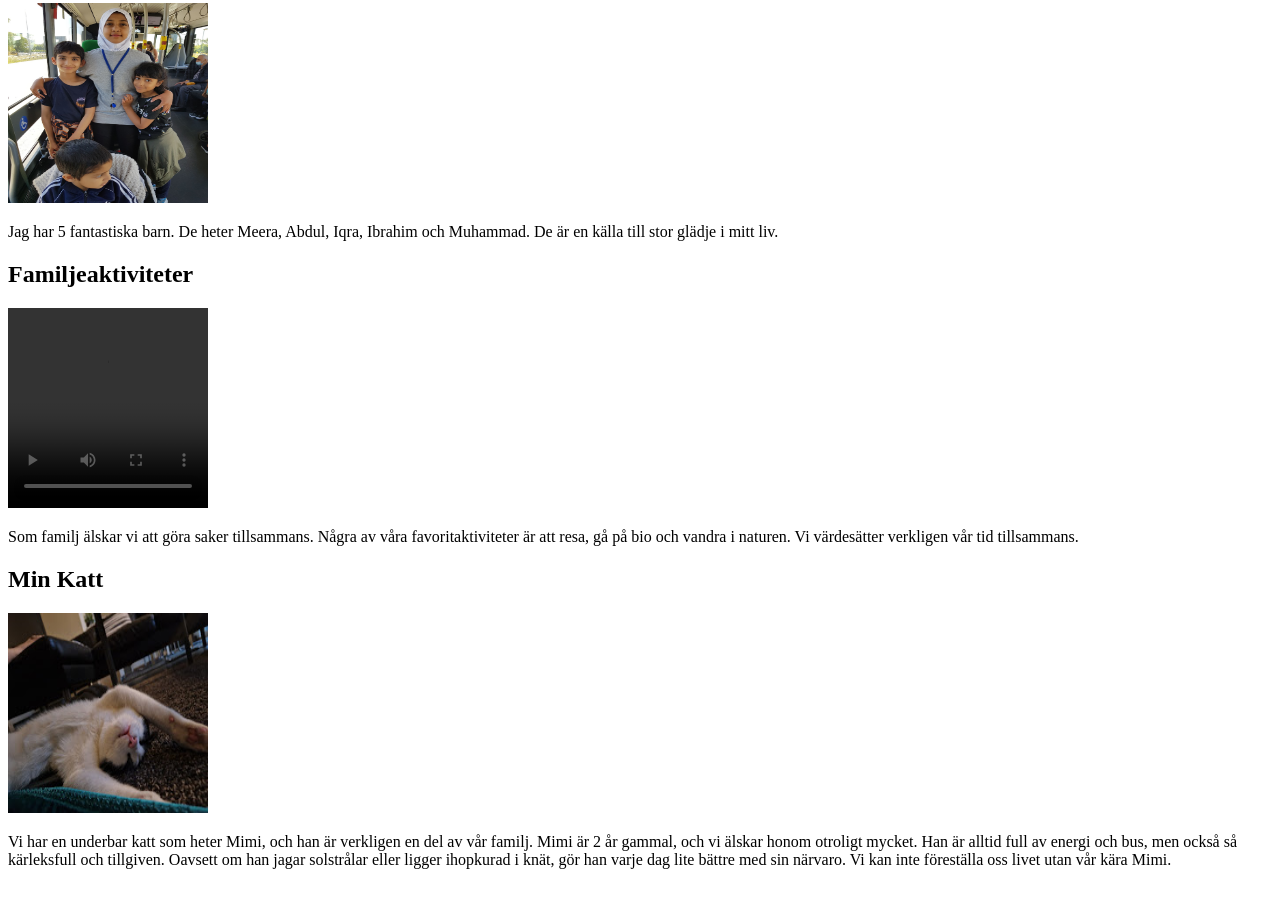
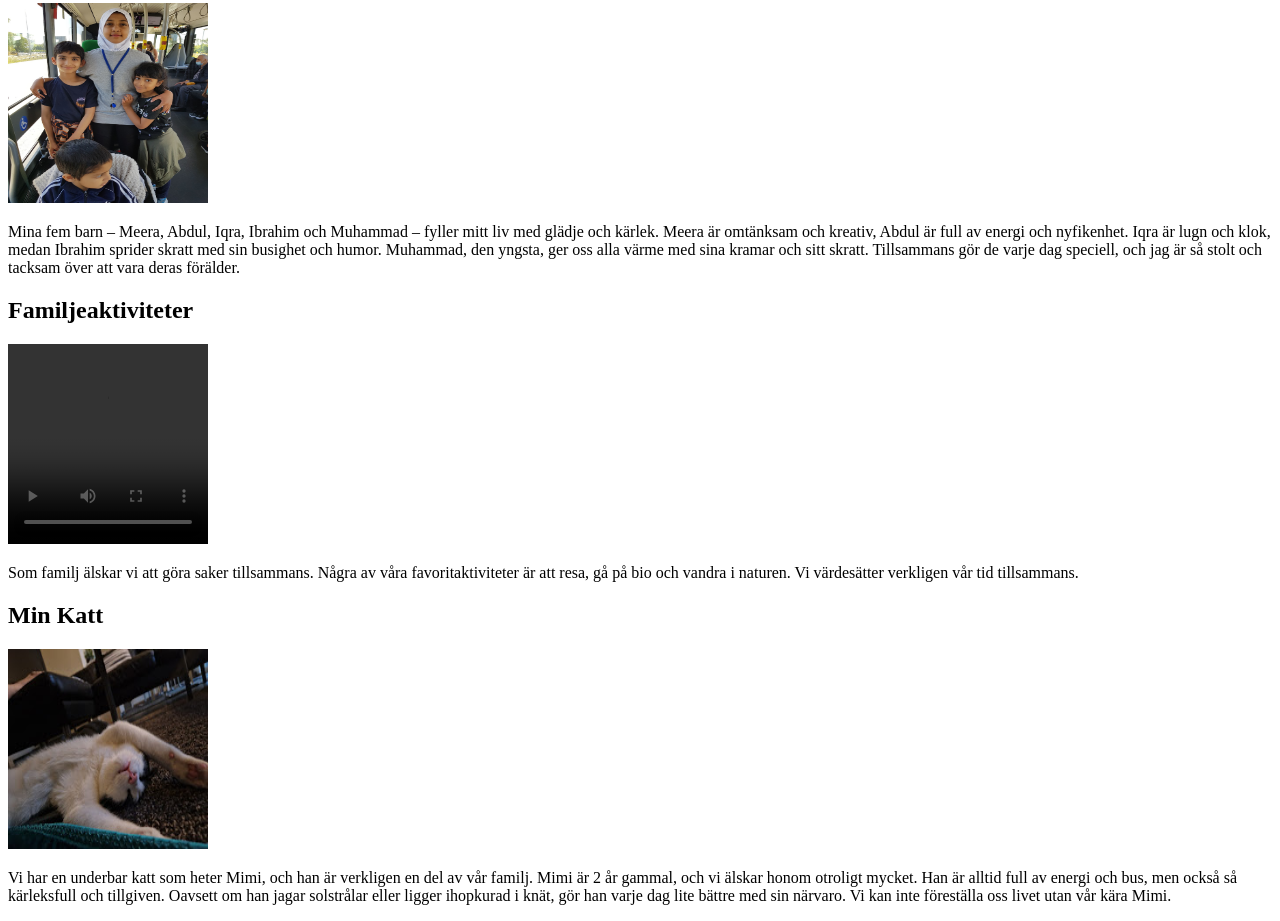
Before and after one commit to Shazia-Nasreen/HTML_AND_GIT, a plain HTML site: page index.html in a window 1280 px wide. Shown: the part 843-1764 px from the top of the page. Before the commit the page ends 1728 px from the top, so only its background shows below. Drawn offline with Linux system fonts and the light colour scheme; grey boxes are pictures that could not be loaded.

Commit message:
Updated index.html with recent changes

```diff
--- a/index.html
+++ b/index.html
@@ -36,7 +36,9 @@
     <section id="mina-barn">
         <h2>Mina Barn</h2>
         <img src="images/mina barn.jpg" alt="Bild på mina barn" width="200" height="200">
-        <p>Jag har 5 fantastiska barn. De heter Meera, Abdul, Iqra, Ibrahim och Muhammad. De är en källa till stor glädje i mitt liv.</p>
+        <p>Mina fem barn – Meera, Abdul, Iqra, Ibrahim och Muhammad – fyller mitt liv med glädje och kärlek. Meera är omtänksam och kreativ,
+             Abdul är full av energi och nyfikenhet. Iqra är lugn och klok, medan Ibrahim sprider skratt med sin busighet och humor. Muhammad, den yngsta,
+             ger oss alla värme med sina kramar och sitt skratt. Tillsammans gör de varje dag speciell, och jag är så stolt och tacksam över att vara deras förälder.
     </section>
 
     <section id="familjeaktiviteter">
```
